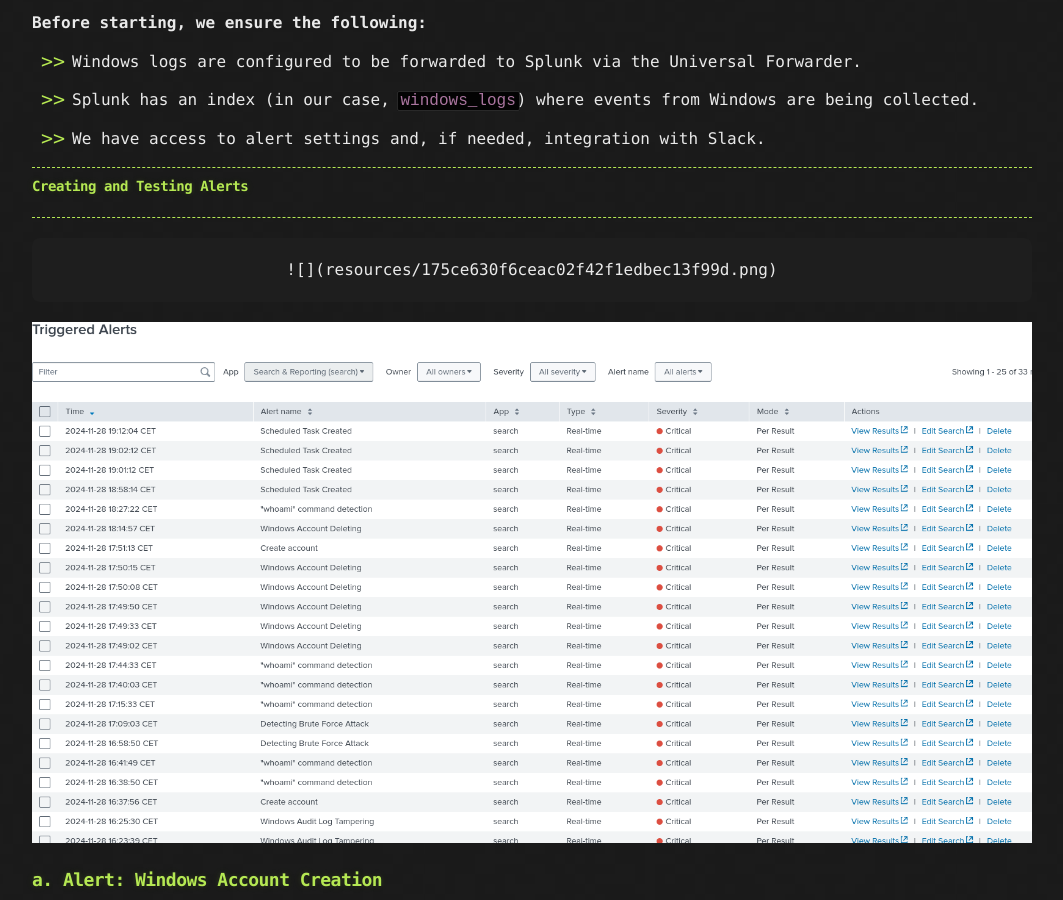
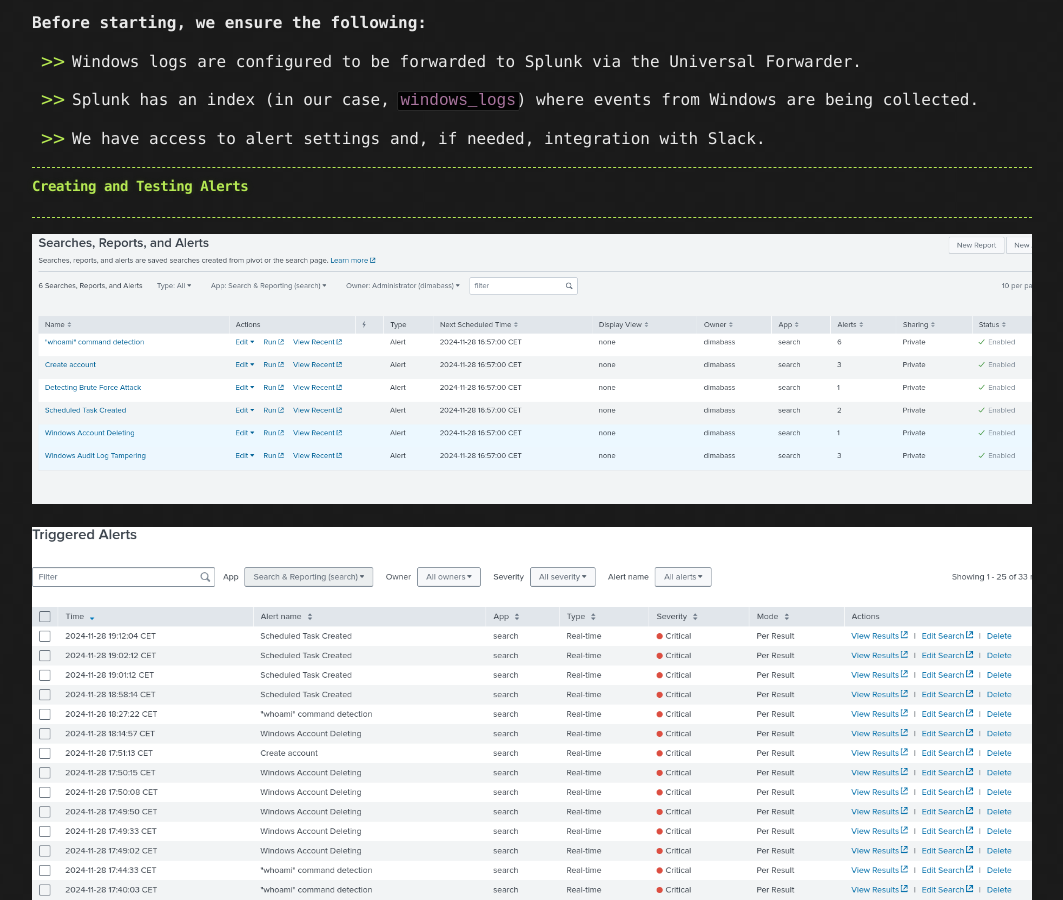
Before and after one commit to dimabass/incident-response, a Jekyll site: the page built from Report on Testing Alerts in Splunk.md, in a window 1280 px wide and 900 px high, scrolled down 561 px. Shown: the whole window, without its empty margins (108-1171 px from the left). Built offline with Jekyll 4.4.1, drawn with Linux system fonts in a browser that asks for light colours; our own code applies the rules of GitHub Pages for plain Markdown files; the repository's description, which GitHub fills in, is left out.

Commit message:
Update Report on Testing Alerts in Splunk.md

```diff
--- a/Report on Testing Alerts in Splunk.md
+++ b/Report on Testing Alerts in Splunk.md
@@ -28,9 +28,7 @@
 #### **Creating and Testing Alerts**
 
 ---
-<div class="screenshot-container">
 ![](resources/175ce630f6ceac02f42f1edbec13f99d.png)
-</div>
 
 ![](resources/e61b8bc669860ca7608fcb6bec87c671.png)
 <div class="page-break"></div>
```
